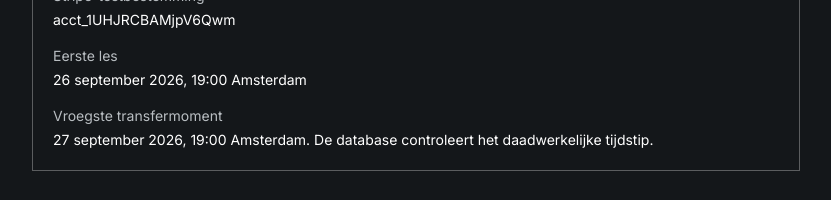
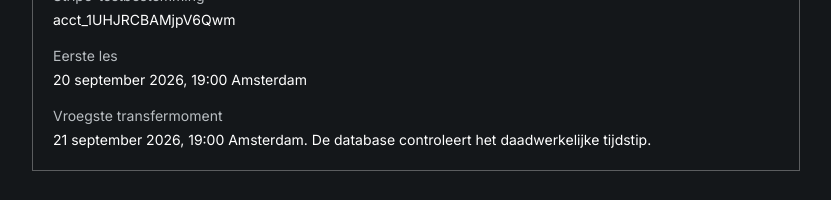
Before and after one commit to Ziccy/gowtrain-website, a Next.js app: page /admin/transfers/first-test in a window 1280 px wide. Shown: the part 561-761 px from the top of the page, without its empty margins (224-1055 px from the left). Built offline with nearby package versions, Linux system fonts and the light colour scheme; no server answers.

Commit message:
Improved Website 21-09

```diff
--- a/app/admin/transfers/first-test/page.tsx
+++ b/app/admin/transfers/first-test/page.tsx
@@ -202,14 +202,14 @@ export default function AdminFirstTransferTestPage() {
           <div>
             <dt className="text-[#B9BEC2]">Eerste les</dt>
             <dd className="mt-1">
-              26 september 2026, 19:00 Amsterdam
+              20 september 2026, 19:00 Amsterdam
             </dd>
           </div>
 
           <div>
             <dt className="text-[#B9BEC2]">Vroegste transfermoment</dt>
             <dd className="mt-1">
-              27 september 2026, 19:00 Amsterdam.
+              21 september 2026, 19:00 Amsterdam.
               De database controleert het daadwerkelijke tijdstip.
             </dd>
           </div>
--- a/app/api/admin/transfers/execute-first-test/route.ts
+++ b/app/api/admin/transfers/execute-first-test/route.ts
@@ -6,8 +6,8 @@ export const runtime = "nodejs";
 export const dynamic = "force-dynamic";
 export const maxDuration = 300;
 
-const BOOKING_ID = "c413bd74-8c8f-4ba5-8f03-98430c08f905";
-const PURCHASE_ID = "c02e8212-9379-4f3f-8edd-023dea74910a";
+const BOOKING_ID = "b7d8c195-2f03-428e-bbdb-8e7bf65f76db";
+const PURCHASE_ID = "0ceb3427-c520-4351-9cb4-e2fb9ea08069";
 const AMOUNT_CENTS = 1900;
 const CONFIRMATION = "TRANSFER 19 EUR";
 
--- a/lib/execute-sandbox-trainer-transfer.ts
+++ b/lib/execute-sandbox-trainer-transfer.ts
@@ -15,8 +15,8 @@ import { syncSandboxTrainerTransfer } from "@/lib/sync-sandbox-trainer-transfer"
  * Eerste uitvoeringsversie: uitsluitend deze ene echte testles.
  * Geen vrije keuze vanuit browserinput en geen automatische batch.
  */
-const ALLOWED_BOOKING_ID = "c413bd74-8c8f-4ba5-8f03-98430c08f905";
-const ALLOWED_PURCHASE_ID = "c02e8212-9379-4f3f-8edd-023dea74910a";
+const ALLOWED_BOOKING_ID = "b7d8c195-2f03-428e-bbdb-8e7bf65f76db";
+const ALLOWED_PURCHASE_ID = "0ceb3427-c520-4351-9cb4-e2fb9ea08069";
 const ALLOWED_TRAINER_ID = "4c4a5ffc-7584-4ffb-9678-95d3a311c50e";
 const ALLOWED_DESTINATION_ID = "acct_1UHJRCBAMjpV6Qwm";
 const ALLOWED_AMOUNT_CENTS = 1900;
```
